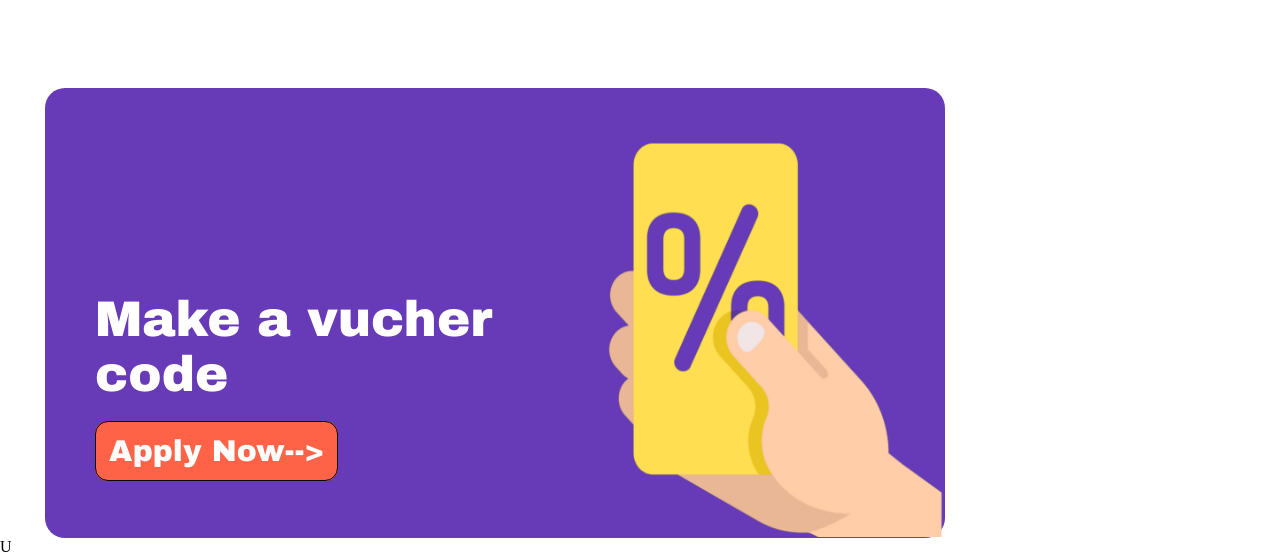
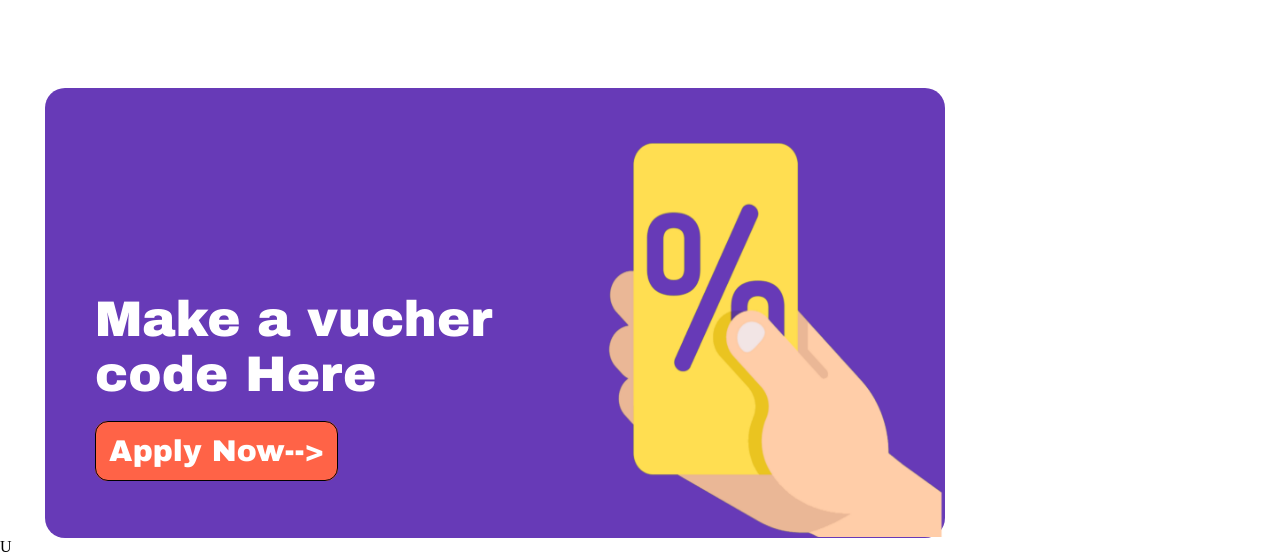
Before and after one commit to hasib570/kino, a plain HTML site: page index.html in a window 1280 px wide. Shown: the part 392-948 px from the top of the page. Drawn offline with Linux system fonts and the light colour scheme.

Commit message:
Update index.html

```diff
--- a/index.html
+++ b/index.html
@@ -16,7 +16,7 @@
       <div class="fd1">
      <div class="pd1"><img src="vvictor.png" alt="Photo Load" /></div>
      <div class="texd">
-     <h1>Make a  vucher code</h1>
+     <h1>Make a  vucher code Here </h1>
      <a href="help.html">Apply Now--></a></div>
    </div>
 
```
